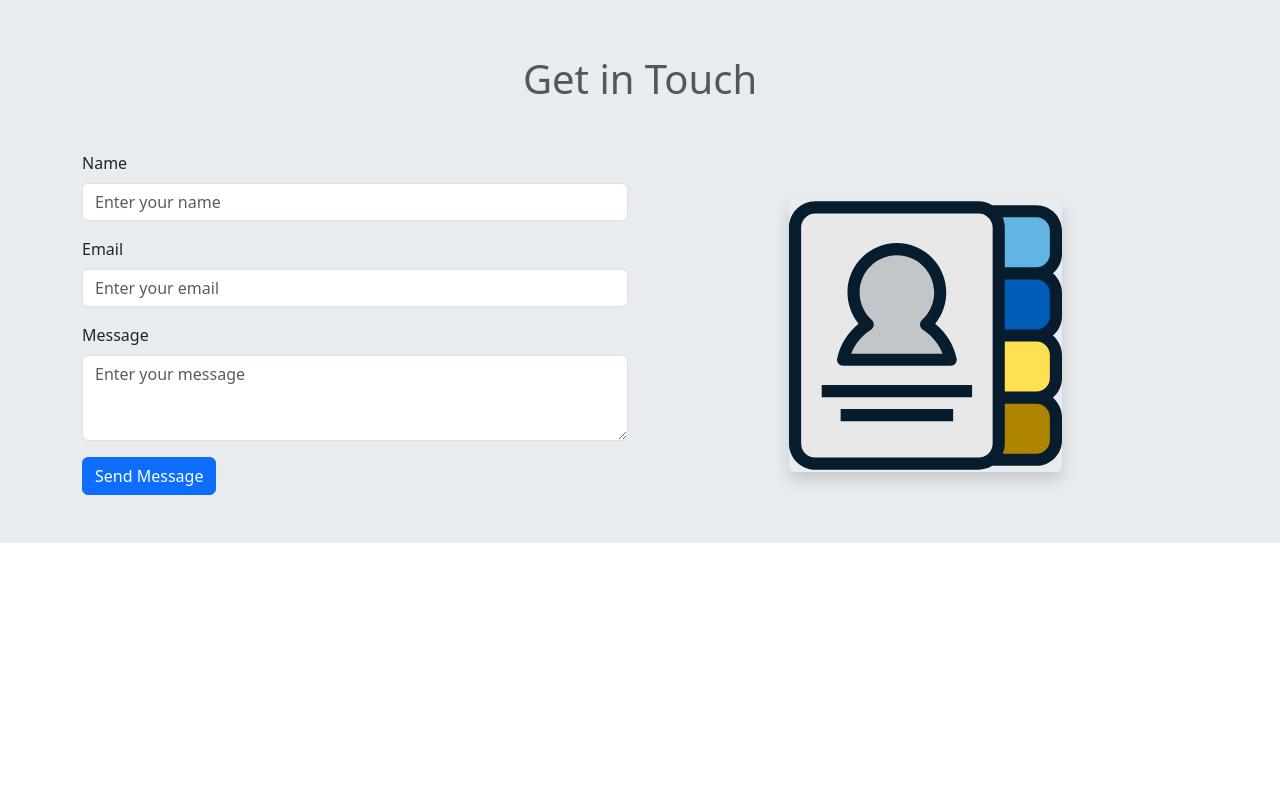
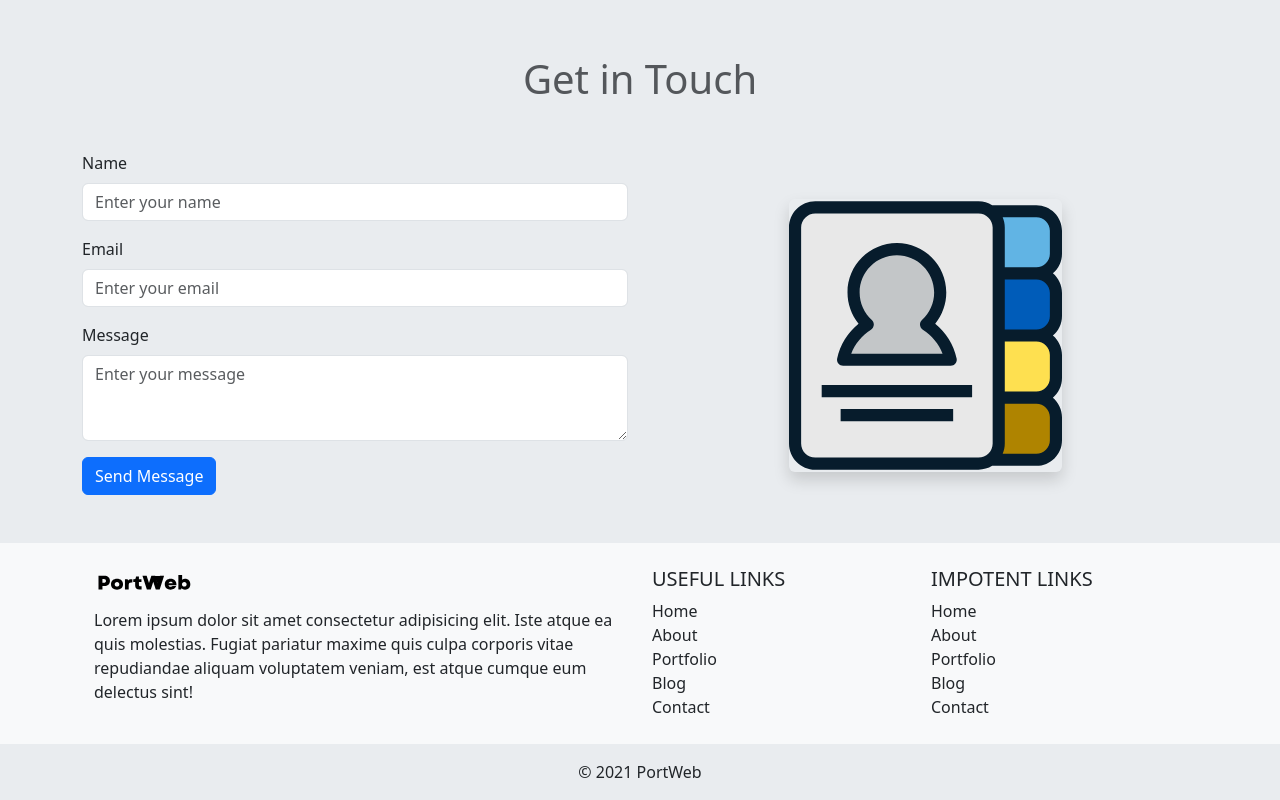
Before and after one commit to sulaimanbiswas/PortWeb-Bootstrap-Portfolio, a plain HTML site: page index.html in a window 1280 px wide. Shown: the part 3691-4491 px from the top of the page. Before the commit the page ends 4234 px from the top, so only its background shows below. Drawn offline with Linux system fonts and the light colour scheme.

Commit message:
footer done

```diff
--- a/index.html
+++ b/index.html
@@ -812,6 +812,83 @@
       </div>
     </div>
 
+    <!-- Footer -->
+    <footer class="bg-body-tertiary text-center text-lg-start">
+      <div class="container p-4">
+        <div class="row">
+          <div class="col-lg-6 col-md-12 mb-4 mb-md-0">
+            <h5 class="text-uppercase">
+              <img
+                src="assets/images/logo.svg"
+                alt="PortWeb"
+                width="100"
+                class="d-inline-block align-text-top"
+              />
+            </h5>
+
+            <p>
+              Lorem ipsum dolor sit amet consectetur adipisicing elit. Iste
+              atque ea quis molestias. Fugiat pariatur maxime quis culpa
+              corporis vitae repudiandae aliquam voluptatem veniam, est atque
+              cumque eum delectus sint!
+            </p>
+          </div>
+
+          <div class="col-lg-3 col-md-6 mb-4 mb-md-0">
+            <h5 class="text-uppercase">Useful Links</h5>
+
+            <ul class="list-unstyled mb-0">
+              <li>
+                <a href="#!" class="text-dark text-decoration-none">Home</a>
+              </li>
+              <li>
+                <a href="#!" class="text-dark text-decoration-none">About</a>
+              </li>
+              <li>
+                <a href="#!" class="text-dark text-decoration-none"
+                  >Portfolio</a
+                >
+              </li>
+              <li>
+                <a href="#!" class="text-dark text-decoration-none">Blog</a>
+              </li>
+              <li>
+                <a href="#!" class="text-dark text-decoration-none">Contact</a>
+              </li>
+            </ul>
+          </div>
+
+          <div class="col-lg-3 col-md-6 mb-4 mb-md-0">
+            <h5 class="text-uppercase">Impotent Links</h5>
+
+            <ul class="list-unstyled mb-0">
+              <li>
+                <a href="#!" class="text-dark text-decoration-none">Home</a>
+              </li>
+              <li>
+                <a href="#!" class="text-dark text-decoration-none">About</a>
+              </li>
+              <li>
+                <a href="#!" class="text-dark text-decoration-none"
+                  >Portfolio</a
+                >
+              </li>
+              <li>
+                <a href="#!" class="text-dark text-decoration-none">Blog</a>
+              </li>
+              <li>
+                <a href="#!" class="text-dark text-decoration-none">Contact</a>
+              </li>
+            </ul>
+          </div>
+        </div>
+      </div>
+
+      <div class="text-center p-3 bg-body-secondary text-dark">
+        &copy; 2021 PortWeb
+      </div>
+    </footer>
+
     <!-- JS Script -->
     <script src="assets/js/bootstrap.bundle.min.js"></script>
   </body>
```
